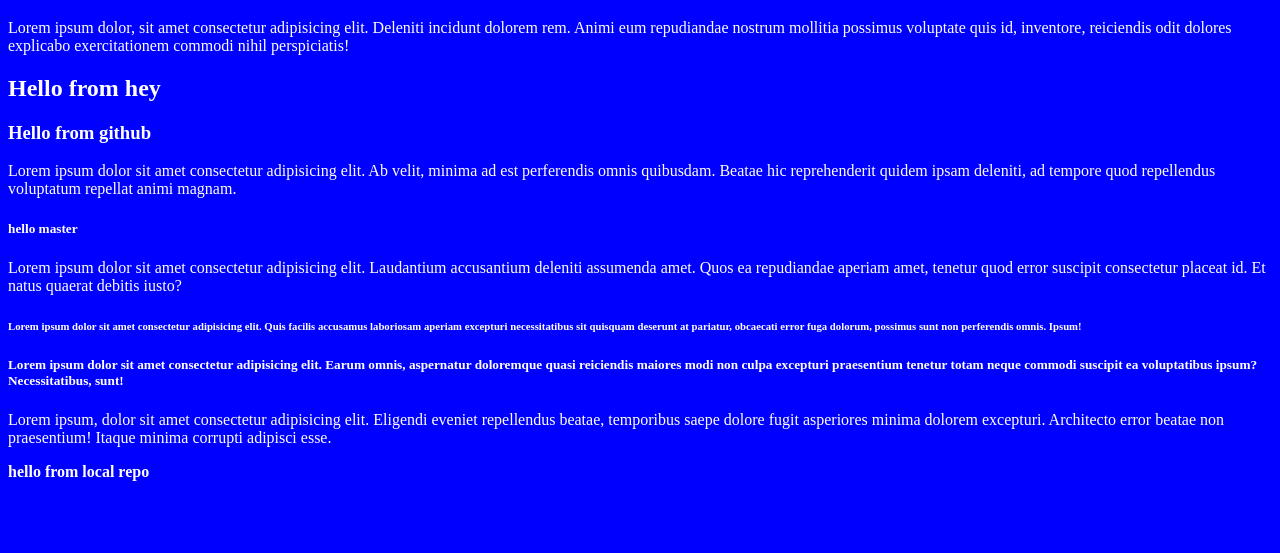
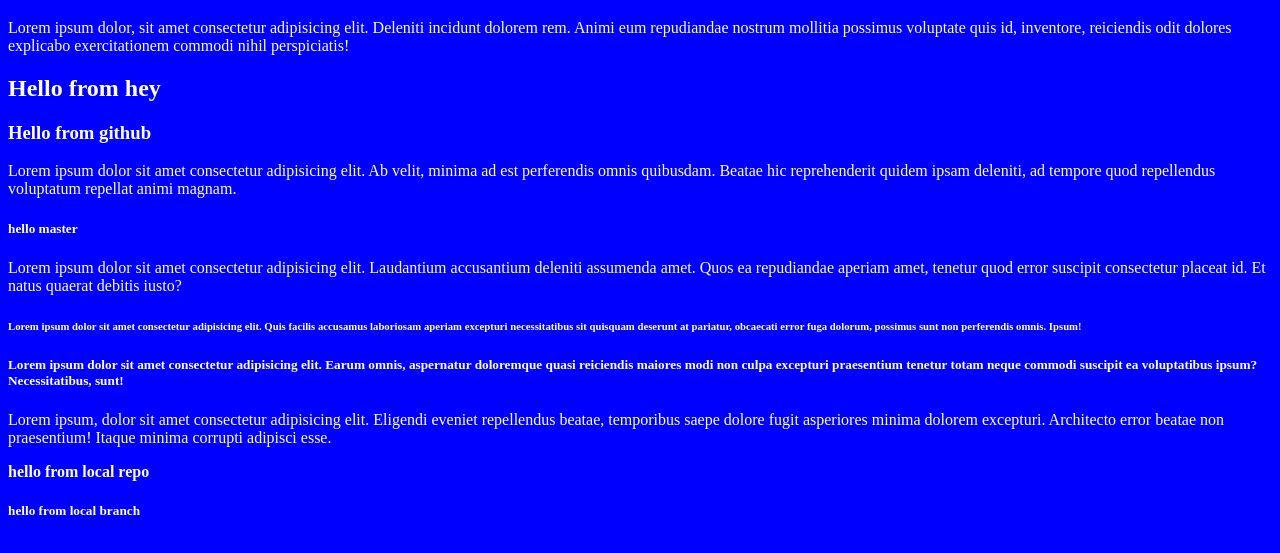
Before and after one commit to abdutech1/git-practice-regular, a plain HTML site: page index.html in a window 1280 px wide. Shown: the part 61-614 px from the top of the page. Drawn offline with Linux system fonts and the light colour scheme.

Commit message:
hello from local branch to remote

```diff
--- a/index.html
+++ b/index.html
@@ -18,6 +18,7 @@
 <h5>Lorem ipsum dolor sit amet consectetur adipisicing elit. Earum omnis, aspernatur doloremque quasi reiciendis maiores modi non culpa excepturi praesentium tenetur totam neque commodi suscipit ea voluptatibus ipsum? Necessitatibus, sunt!</h5>
 <p>Lorem ipsum, dolor sit amet consectetur adipisicing elit. Eligendi eveniet repellendus beatae, temporibus saepe dolore fugit asperiores minima dolorem excepturi. Architecto error beatae non praesentium! Itaque minima corrupti adipisci esse.</p>
 <b>hello from local repo</b>
+<h5>hello from local branch</h5>
 
 </body>
 </html>
```
